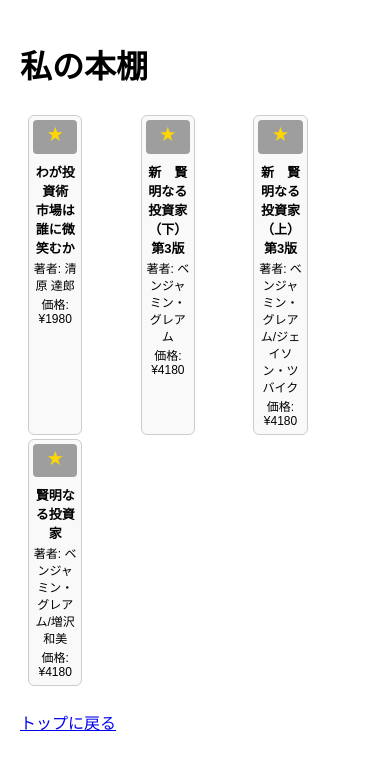
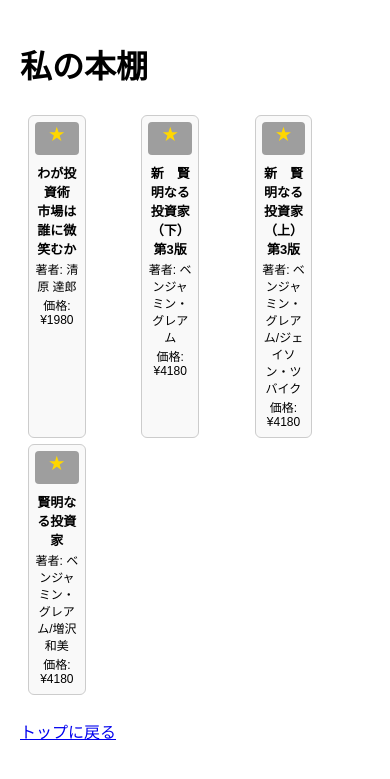
Before and after one commit to babaginji/investment_books, a Flask app: a page that uses templates/shelf.html in a window 390 px wide. Shown: the top 779 px of the page. Run offline with Flask 3, Linux system fonts and the light colour scheme; grey boxes are pictures that could not be loaded.

Commit message:
Fix responsive design for mobile

```diff
--- a/static/style.css
+++ b/static/style.css
@@ -130,19 +130,19 @@ h1 {
 ----------------------------- */
 .books-container {
     display: grid;
-    gap: 6px; /* ← 間隔を狭める */
+    grid-template-columns: repeat(auto-fit, minmax(150px, 1fr));
+    gap: 8px;
     padding: 8px;
     margin: 0;
-    grid-template-columns: repeat(auto-fit, minmax(120px, 1fr));
 }
 
-/* 本カード1冊 */
+/* 本カード */
 .books-container .book {
     background: #f9f9f9;
     padding: 6px;
     border-radius: 6px;
     text-align: center;
-    position: relative; /* 星用 */
+    position: relative;
 }
 
 .books-container .book img {
@@ -170,16 +170,14 @@ h1 {
 }
 
 /* -----------------------------
-   レスポンシブ: スマホは3列固定
+   レスポンシブ調整
 ----------------------------- */
+
+/* スマホは必ず3列 */
 @media (max-width: 600px) {
     .books-container {
-        grid-template-columns: repeat(3, 1fr); /* ← 強制3列 */
-        gap: 4px; /* ← さらに隙間を小さく */
-    }
-
-    .books-container .book {
-        padding: 4px;
+        grid-template-columns: repeat(3, 1fr);
+        gap: 6px;
     }
 }
 
@@ -187,7 +185,7 @@ h1 {
 @media (min-width: 601px) and (max-width: 1024px) {
     .books-container {
         grid-template-columns: repeat(auto-fit, minmax(160px, 1fr));
-        gap: 8px;
+        gap: 10px;
     }
 }
 
@@ -195,9 +193,10 @@ h1 {
 @media (min-width: 1025px) {
     .books-container {
         grid-template-columns: repeat(auto-fit, minmax(180px, 1fr));
-        gap: 10px;
+        gap: 12px;
     }
 }
+
 
 /* 横スクロール禁止 */
 body {
```
